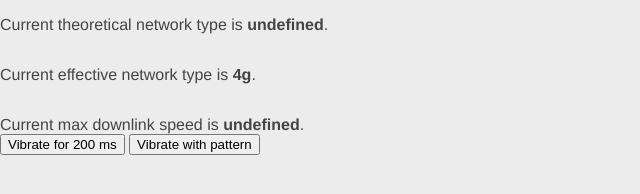
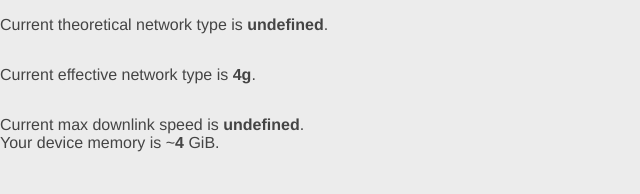
Before and after one commit to timdeichert/PAtest, a plain HTML site: page index.html in a window 1280 px wide. Shown: the whole page, without its empty margins (0-640 px from the left). Drawn offline with Linux system fonts and the light colour scheme.

Commit message:
asdasdas

```diff
--- a/index.html
+++ b/index.html
@@ -42,8 +42,7 @@
 
  <br>
 
- <button onclick="vibrateSimple()">Vibrate for 200 ms</button>
- <button onclick="vibratePattern()">Vibrate with pattern</button>
+Your device memory is ~<b id="result">unknown</b> GiB.
 
 
   <!-- Uncomment the line below when ready to test with fake data -->
--- a/scripts/apptest.js
+++ b/scripts/apptest.js
@@ -23,10 +23,5 @@ if (info) {
   }
   updateNetworkInfo(info);}
 
-  function vibrateSimple() {
-    navigator.vibrate(200);
-  }
 
-  function vibratePattern() {
-    navigator.vibrate([100, 200, 200, 200, 500]);
-  }
+  document.getElementById('result').innerHTML = navigator.deviceMemory
```
